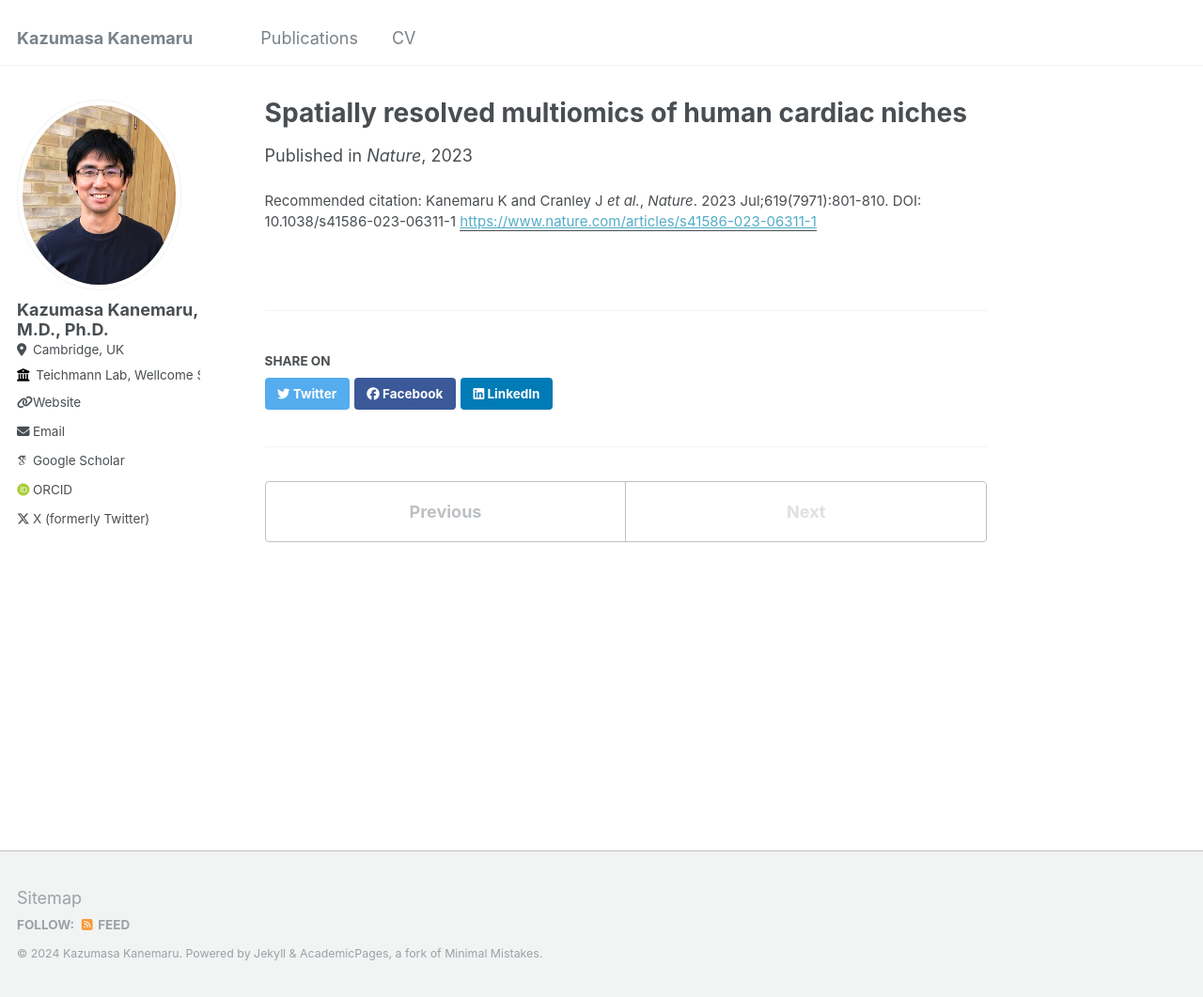
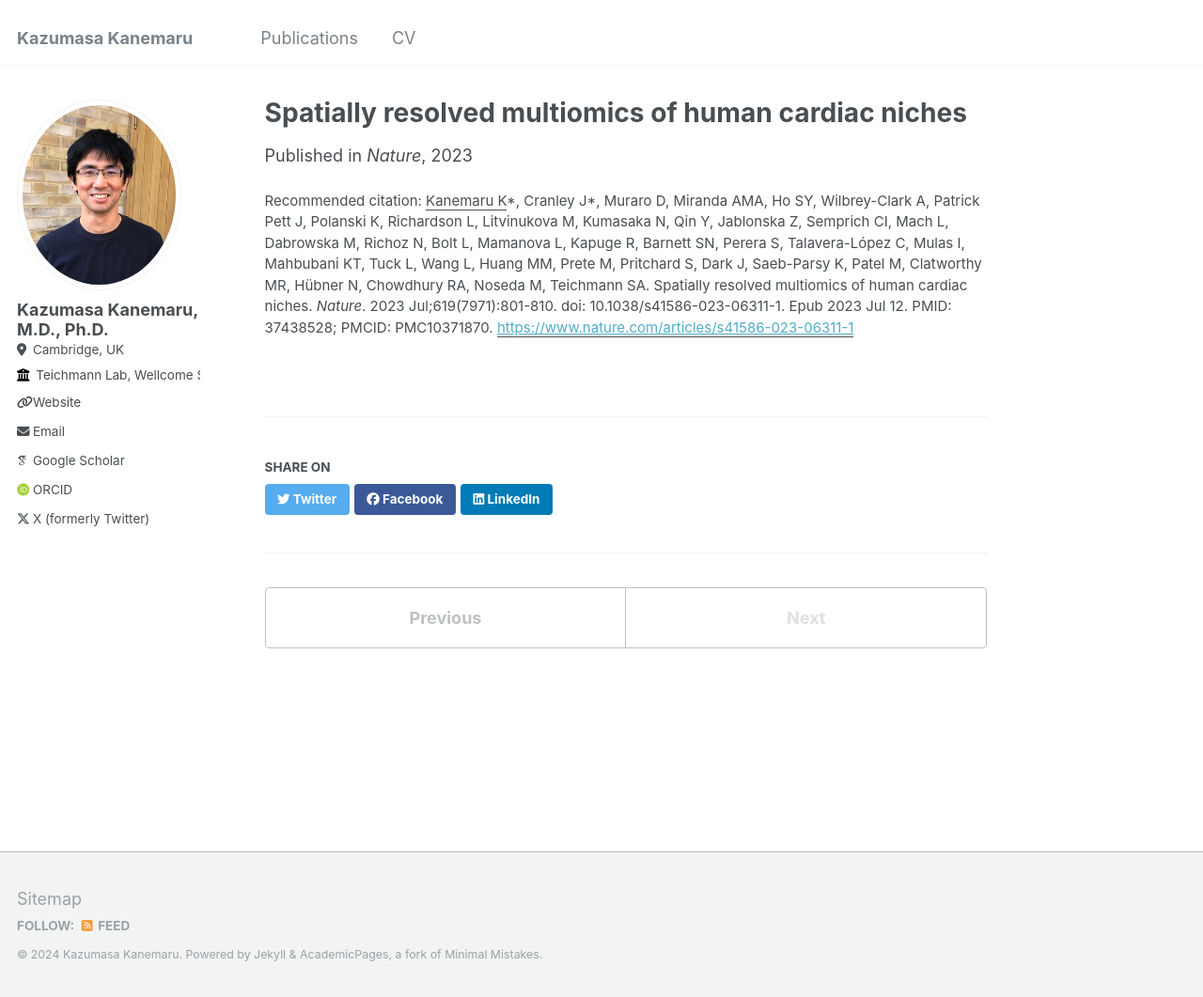
Before and after one commit to kazukane/kazukane.github.io, a Jekyll site: the page built from _publications/2023-07-12-paper-title-number-4.md, in a window 1280 px wide and 1061 px high. Shown: the whole window at 94% size. Built offline with Jekyll 4.4.1, drawn with Linux system fonts in a browser that asks for light colours; some web fonts are replaced.

Commit message:
updated publication

```diff
--- a/_publications/2023-07-12-paper-title-number-4.md
+++ b/_publications/2023-07-12-paper-title-number-4.md
@@ -6,5 +6,5 @@ excerpt: ''
 date: 2023-07-12
 venue: 'Nature'
 paperurl: 'https://www.nature.com/articles/s41586-023-06311-1'
-citation: 'Kanemaru K and Cranley J <i>et al.</i>, <i>Nature</i>. 2023 Jul;619(7971):801-810. DOI: 10.1038/s41586-023-06311-1'
+citation: '<u>Kanemaru K</u>*, Cranley J*, Muraro D, Miranda AMA, Ho SY, Wilbrey-Clark A, Patrick Pett J, Polanski K, Richardson L, Litvinukova M, Kumasaka N, Qin Y, Jablonska Z, Semprich CI, Mach L, Dabrowska M, Richoz N, Bolt L, Mamanova L, Kapuge R, Barnett SN, Perera S, Talavera-López C, Mulas I, Mahbubani KT, Tuck L, Wang L, Huang MM, Prete M, Pritchard S, Dark J, Saeb-Parsy K, Patel M, Clatworthy MR, Hübner N, Chowdhury RA, Noseda M, Teichmann SA. Spatially resolved multiomics of human cardiac niches. <i>Nature</i>. 2023 Jul;619(7971):801-810. doi: 10.1038/s41586-023-06311-1. Epub 2023 Jul 12. PMID: 37438528; PMCID: PMC10371870.'
 ---
```
